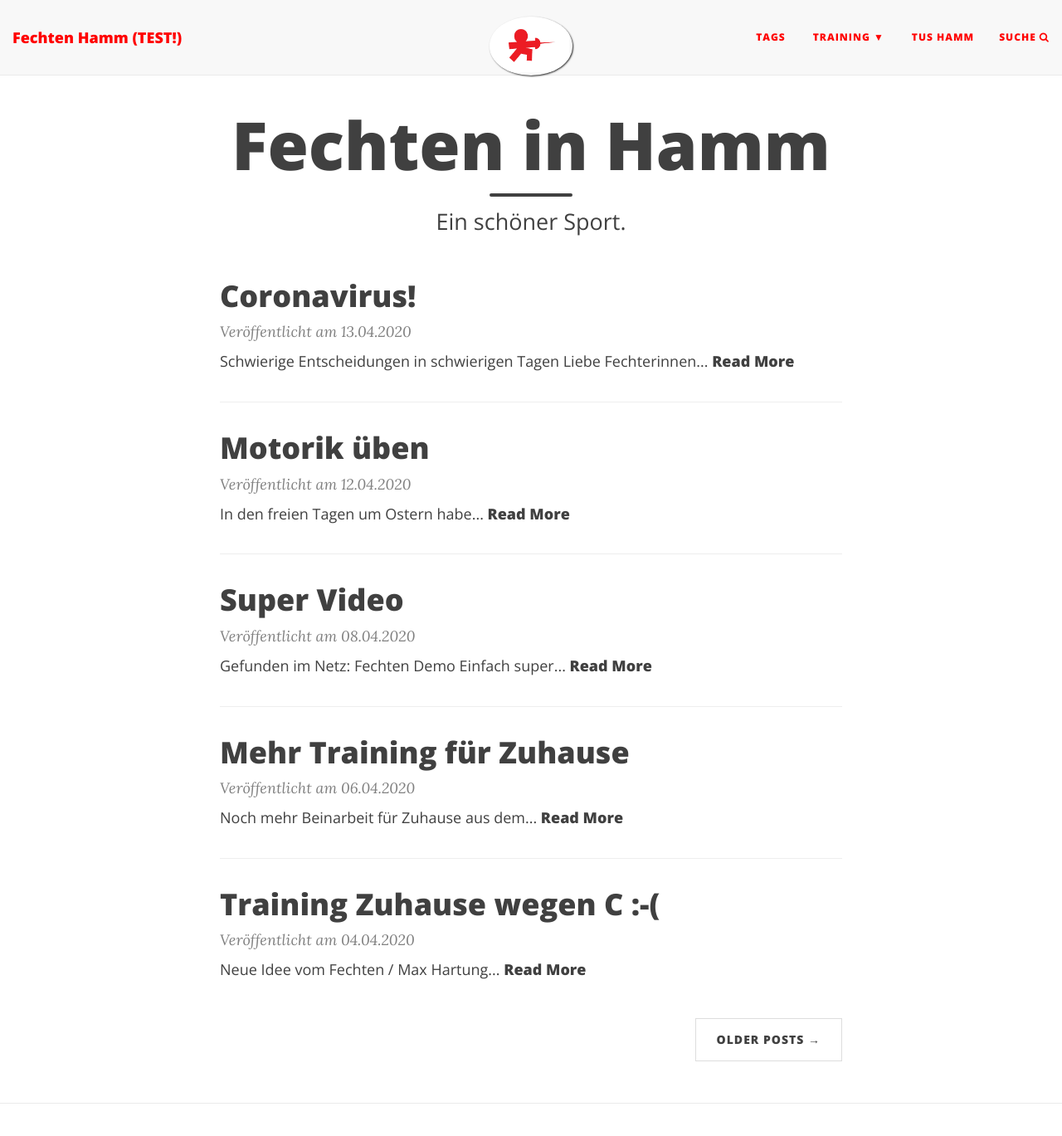
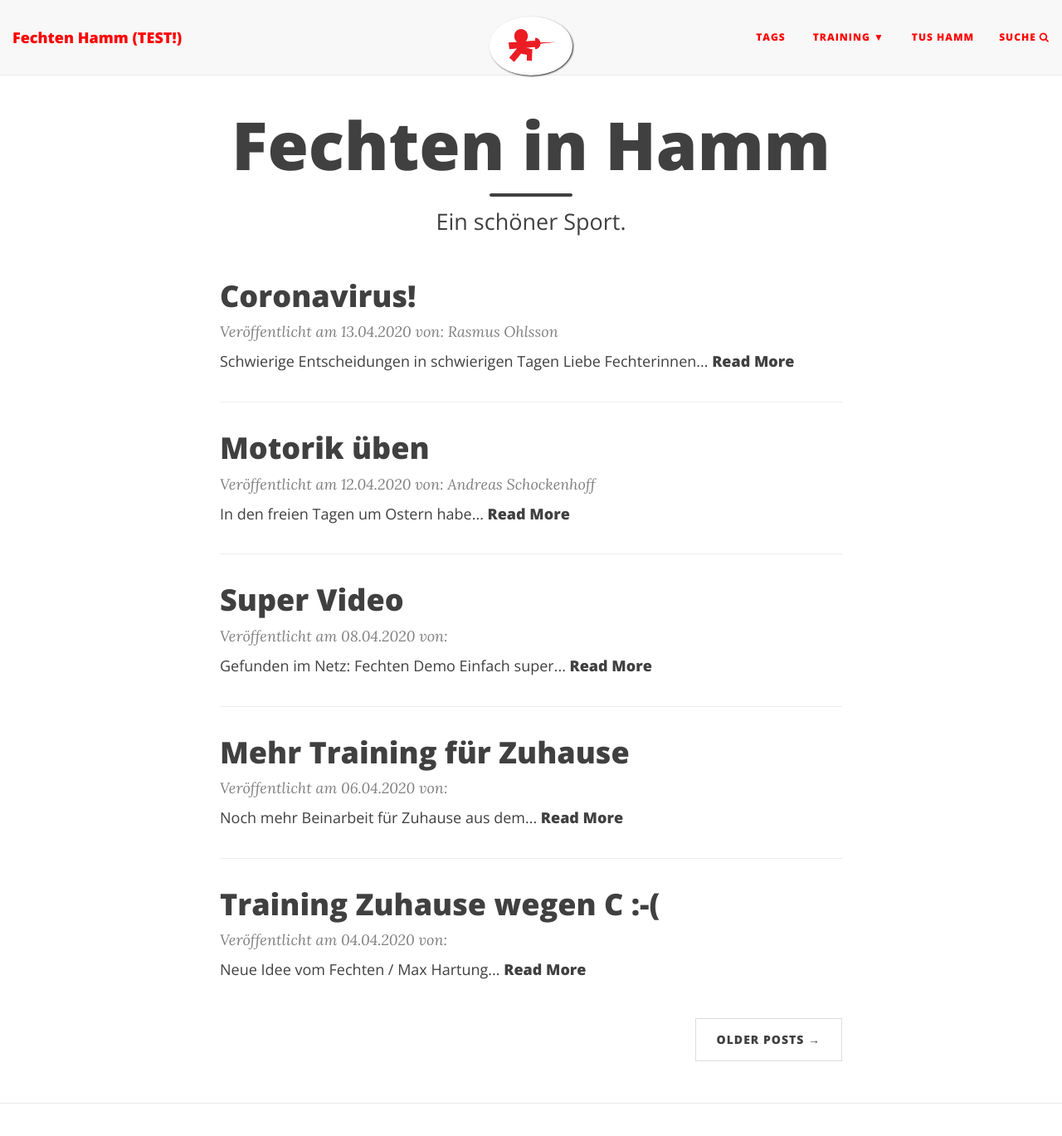
Before and after one commit to test-blog-fechten/test-blog-fechten.github.io, a Jekyll site: the page built from index.html, in a window 1280 px wide and 1400 px high. Shown: the top 1369 px of the window at 83% size. Built offline with Jekyll 4.4.1, drawn with Linux system fonts in a browser that asks for light colours; nearby versions of some CDN libraries; the list of posts is cut into pages by our own code.

Commit message:
try to add author

```diff
--- a/index.html
+++ b/index.html
@@ -18,7 +18,7 @@ subtitle: Ein schöner Sport.
     </a>
 
     <p class="post-meta">
-      Veröffentlicht am {{ post.date | date: "%d.%m.%Y" }}
+      Veröffentlicht am {{ post.date | date: "%d.%m.%Y" }} von: {{ post.author }}
     </p>
 
     <div class="post-entry">
```
